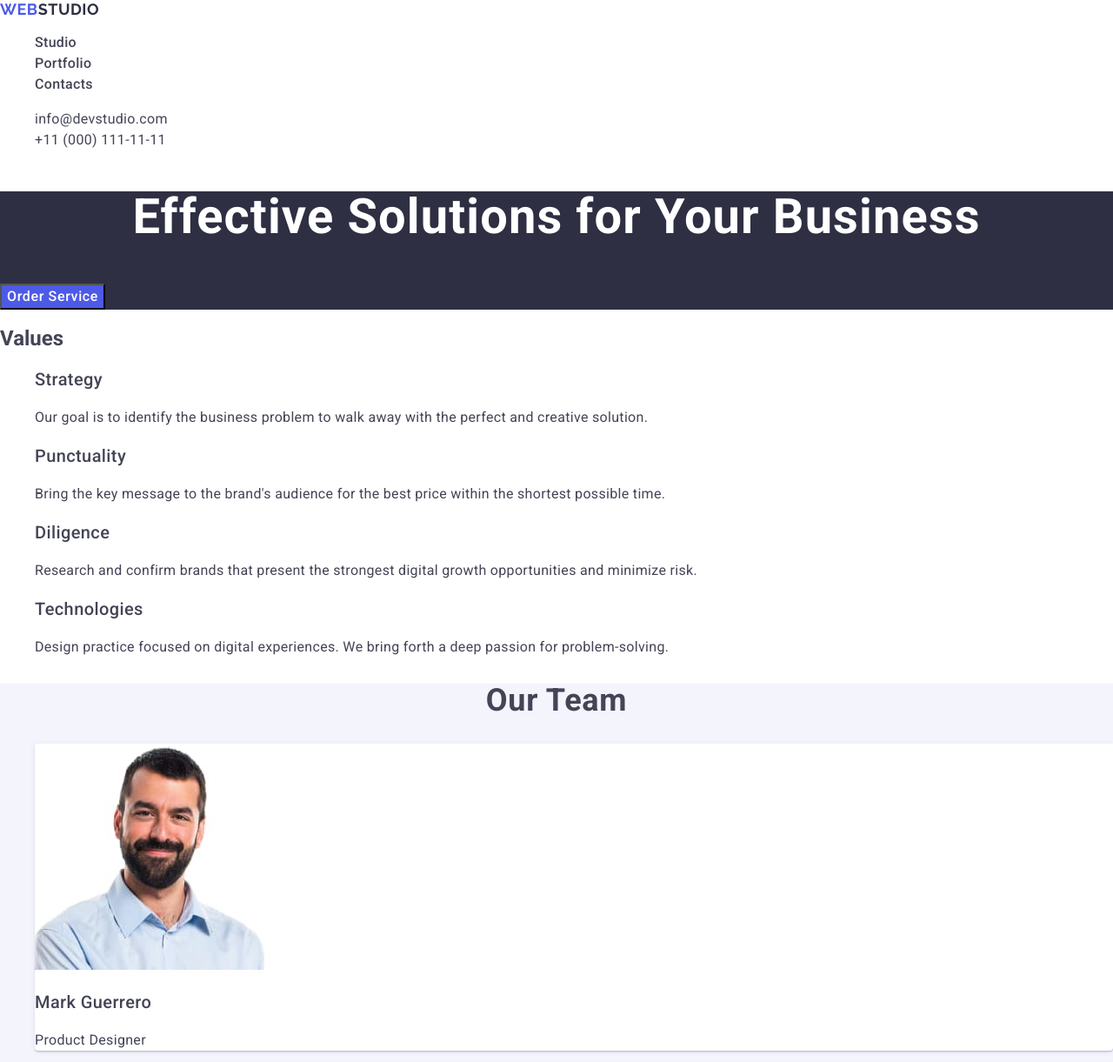
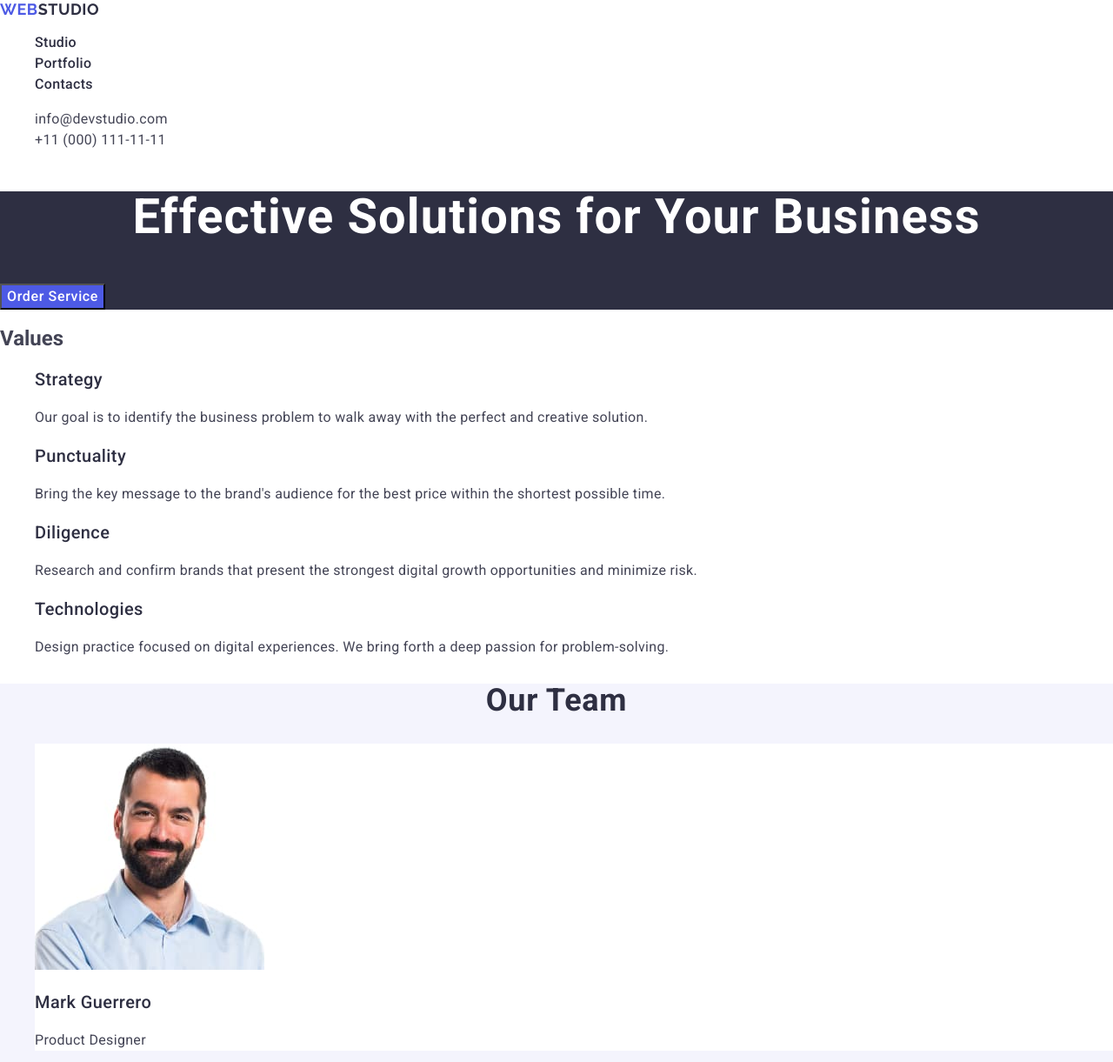
Before and after one commit to Fred15118/goit-markup-hw-02, a plain HTML site: page index.html in a window 1280 px wide. Shown: the top 1221 px of the page at 87% size. Drawn offline with nearby package versions, Linux system fonts and the light colour scheme.

Commit message:
corrected

```diff
--- a/css/styles.css
+++ b/css/styles.css
@@ -34,6 +34,11 @@ a{
     line-height: 1.5;
     letter-spacing: 0.32px;
 }
+
+.nav__item{
+    color: #2e2f42;
+}
+
 .nav__item:hover,
 .nav__item:focus{
     color: #404bbf;
@@ -88,6 +93,7 @@ a{
     font-weight: 500;
     line-height: 1.2;
     letter-spacing: 0.4px;
+    color: #2e2f42;
 }
 
 .values__text{
@@ -108,19 +114,19 @@ a{
     letter-spacing: 0.72px;
     text-transform: capitalize;
     text-align: center;
+    color: #2e2f42;
 }
 
 .team__card{
     background-color: #fff;
-    border-radius: 0px 0px 4px 4px;
-    box-shadow: 0px 2px 1px 0px rgba(46, 47, 66, 0.08), 0px 1px 1px 0px rgba(46, 47, 66, 0.16), 0px 1px 6px 0px rgba(46, 47, 66, 0.08);
-}
+    }
 
 .team__subtitle{
     font-size: 20px;
     font-weight: 500;
     line-height: 1.2;
     letter-spacing: 0.4px;
+    color: #2e2f42;
 }
 
 .team__text{
@@ -135,6 +141,7 @@ a{
     font-weight: 700;
     line-height: 1.11;
     letter-spacing: 0.72px;
+    color: #2e2f42;
 }
 
 .portfolio__card{
@@ -146,6 +153,7 @@ a{
     font-weight: 500;
     line-height: 1.2;
     letter-spacing: 0.4px;
+    color: #2e2f42;
 }
 
 .portfolio__text {
```
